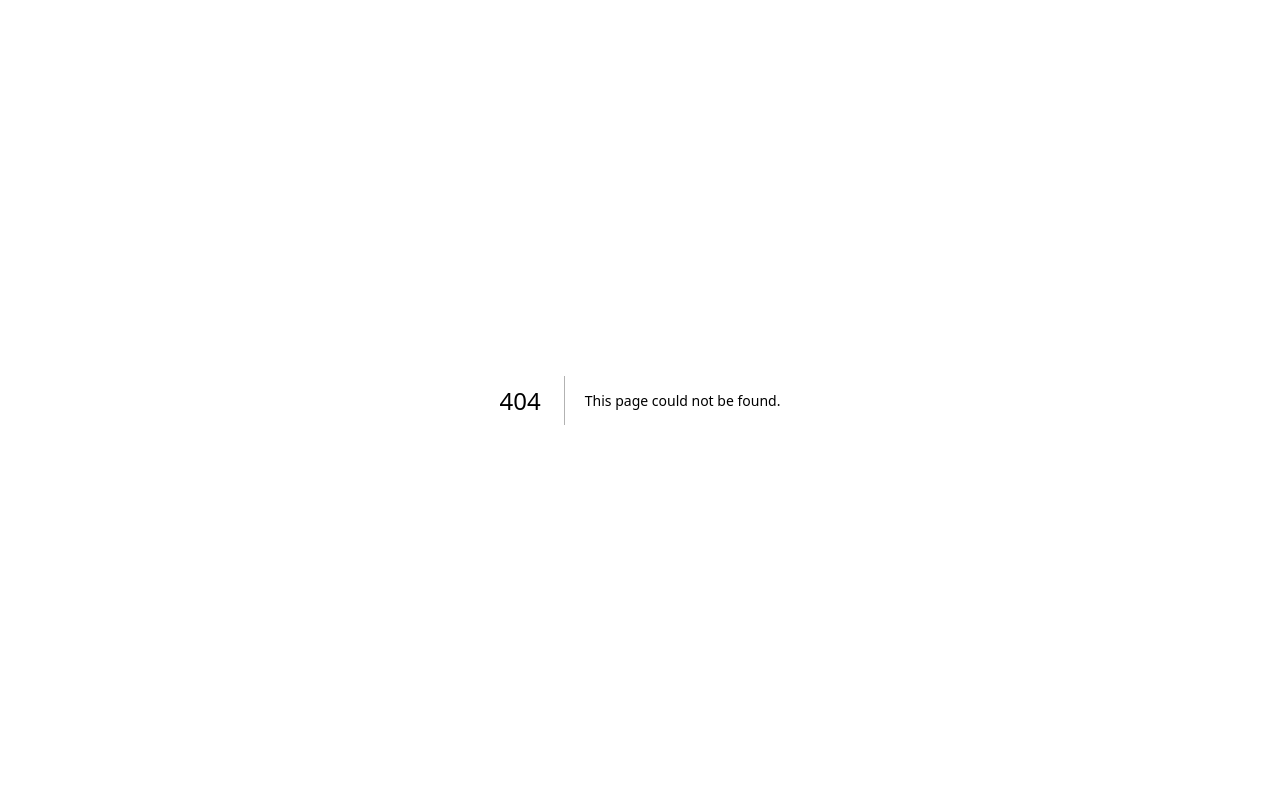
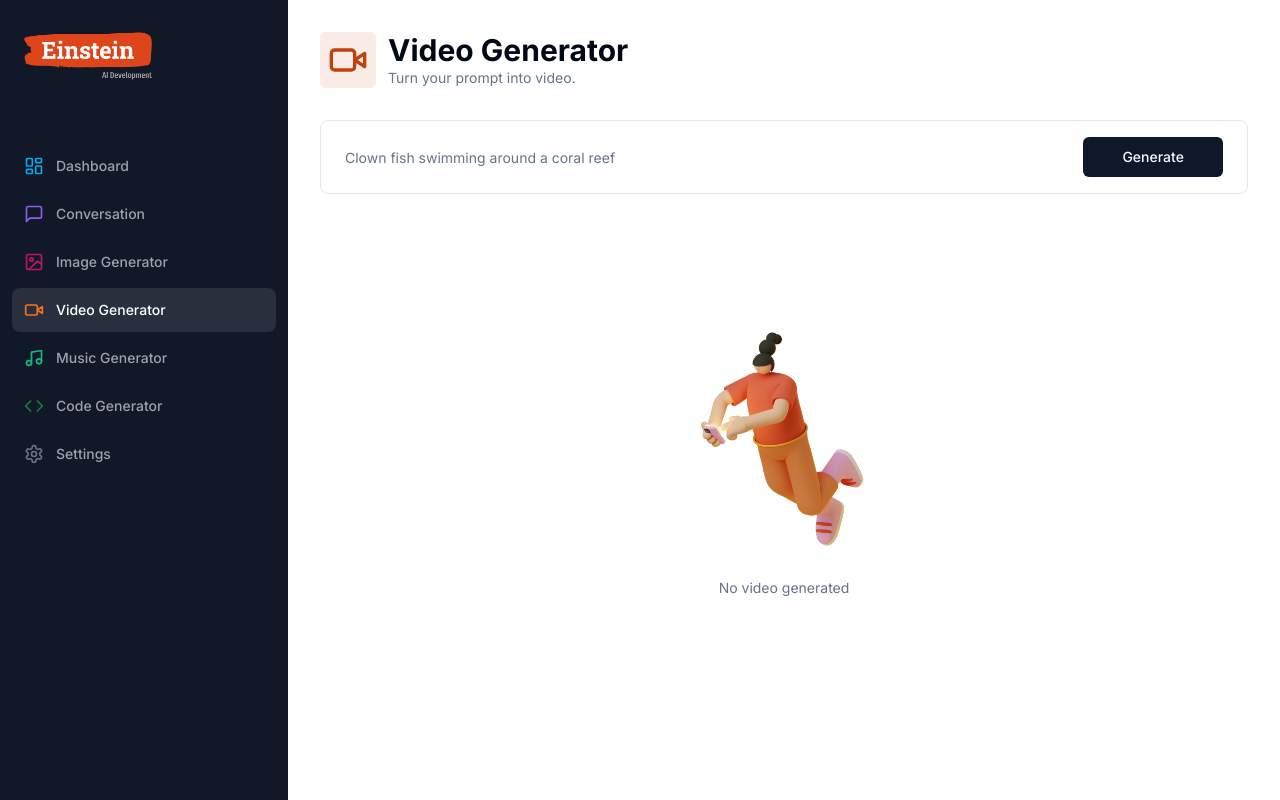
Before and after one commit to Jackal73/saas-ai, a Next.js app: page /video in a window 1280 px wide. Before the commit this address had no page. Built offline with nearby package versions, Linux system fonts and the light colour scheme.

Commit message:
:sparkles: Add `video generation` functionality

```diff
--- /dev/null
+++ b/app/(dashboard)/(routes)/video/constants.ts
@@ -0,0 +1,7 @@
+import * as z from "zod";
+
+export const formSchema = z.object({
+  prompt: z.string().min(1, {
+    message: "Video Prompt is required",
+  }),
+});
--- /dev/null
+++ b/app/(dashboard)/(routes)/video/page.tsx
@@ -0,0 +1,103 @@
+"use client";
+
+import { useState } from "react";
+import axios from "axios";
+import * as z from "zod";
+import { VideoIcon } from "lucide-react";
+import { useForm } from "react-hook-form";
+import { zodResolver } from "@hookform/resolvers/zod";
+import { useRouter } from "next/navigation";
+
+import { Heading } from "@/components/heading";
+import { Form, FormControl, FormField, FormItem } from "@/components/ui/form";
+import { Input } from "@/components/ui/input";
+import { Button } from "@/components/ui/button";
+import { Empty } from "@/components/empty";
+import { Loader } from "@/components/loader";
+
+import { formSchema } from "./constants";
+
+const VideoPage = () => {
+  const router = useRouter();
+  const [video, setVideo] = useState<string>();
+
+  const form = useForm<z.infer<typeof formSchema>>({
+    resolver: zodResolver(formSchema),
+    defaultValues: {
+      prompt: "",
+    },
+  });
+
+  const isLoading = form.formState.isSubmitting;
+  const onSubmit = async (values: z.infer<typeof formSchema>) => {
+    try {
+      setVideo(undefined);
+      const response = await axios.post("/api/video", values);
+
+      setVideo(response.data[0]);
+
+      form.reset();
+    } catch (error: any) {
+      // TODO: Open Pro Modal
+      console.log(error);
+    } finally {
+      router.refresh();
+    }
+  };
+
+  return (
+    <div className="">
+      <Heading
+        title="Video Generator"
+        description="Turn your prompt into video."
+        icon={VideoIcon}
+        iconColor="text-orange-700"
+        bgColor="bg-orange-700/10"
+      />
+      <div className="px-4 lg:px-8">
+        <div className="">
+          <Form {...form}>
+            <form
+              onSubmit={form.handleSubmit(onSubmit)}
+              className="rounded-lg border w-full p-4 px-3 md:px-6 focus-within:shadow-sm grid grid-cols-12 gap-2"
+            >
+              <FormField
+                name="prompt"
+                render={({ field }) => (
+                  <FormItem className="col-span-12 lg:col-span-10">
+                    <FormControl className="m-0 p-0">
+                      <Input
+                        className="border-0 outline-none focus-visible:ring-0 focus-visible:ring-transparent"
+                        disabled={isLoading}
+                        placeholder="Clown fish swimming around a coral reef"
+                        {...field}
+                      />
+                    </FormControl>
+                  </FormItem>
+                )}
+              />
+              <Button className="col-span-12 lg:col-span-2 w-full" disabled={isLoading}>
+                Generate
+              </Button>
+            </form>
+          </Form>
+        </div>
+        <div className="space-y-4 mt-4">
+          {isLoading && (
+            <div className="p-8 rounded-lg w-full flex items-center justify-center bg-muted">
+              <Loader />
+            </div>
+          )}
+          {!video && !isLoading && <Empty label="No video generated" />}
+          {video && (
+            <video controls className="w-full aspect-video mt-8 rounded-lg border bg-black">
+              <source src={video} />
+            </video>
+          )}
+        </div>
+      </div>
+    </div>
+  );
+};
+
+export default VideoPage;
--- /dev/null
+++ b/app/api/video/route.ts
@@ -0,0 +1,38 @@
+import { auth } from "@clerk/nextjs";
+import { NextResponse } from "next/server";
+import Replicate from "replicate";
+
+const replicate = new Replicate({
+  auth: process.env.REPLICATE_API_TOKEN || "",
+  // auth: process.env.REPLICATE_API_TOKEN!,
+});
+
+export async function POST(req: Request) {
+  try {
+    const { userId } = auth();
+    const body = await req.json();
+    const { prompt } = body;
+
+    if (!userId) {
+      return new NextResponse("Unauthorized", { status: 401 });
+    }
+
+    if (!prompt) {
+      return new NextResponse("Prompt is required", { status: 400 });
+    }
+
+    const response = await replicate.run(
+      "anotherjesse/zeroscope-v2-xl:9f747673945c62801b13b84701c783929c0ee784e4748ec062204894dda1a351",
+      {
+        input: {
+          prompt,
+        },
+      }
+    );
+
+    return NextResponse.json(response);
+  } catch (error) {
+    console.log("[VIDEO_ERROR", error);
+    return new NextResponse("Internal error", { status: 500 });
+  }
+}
```
